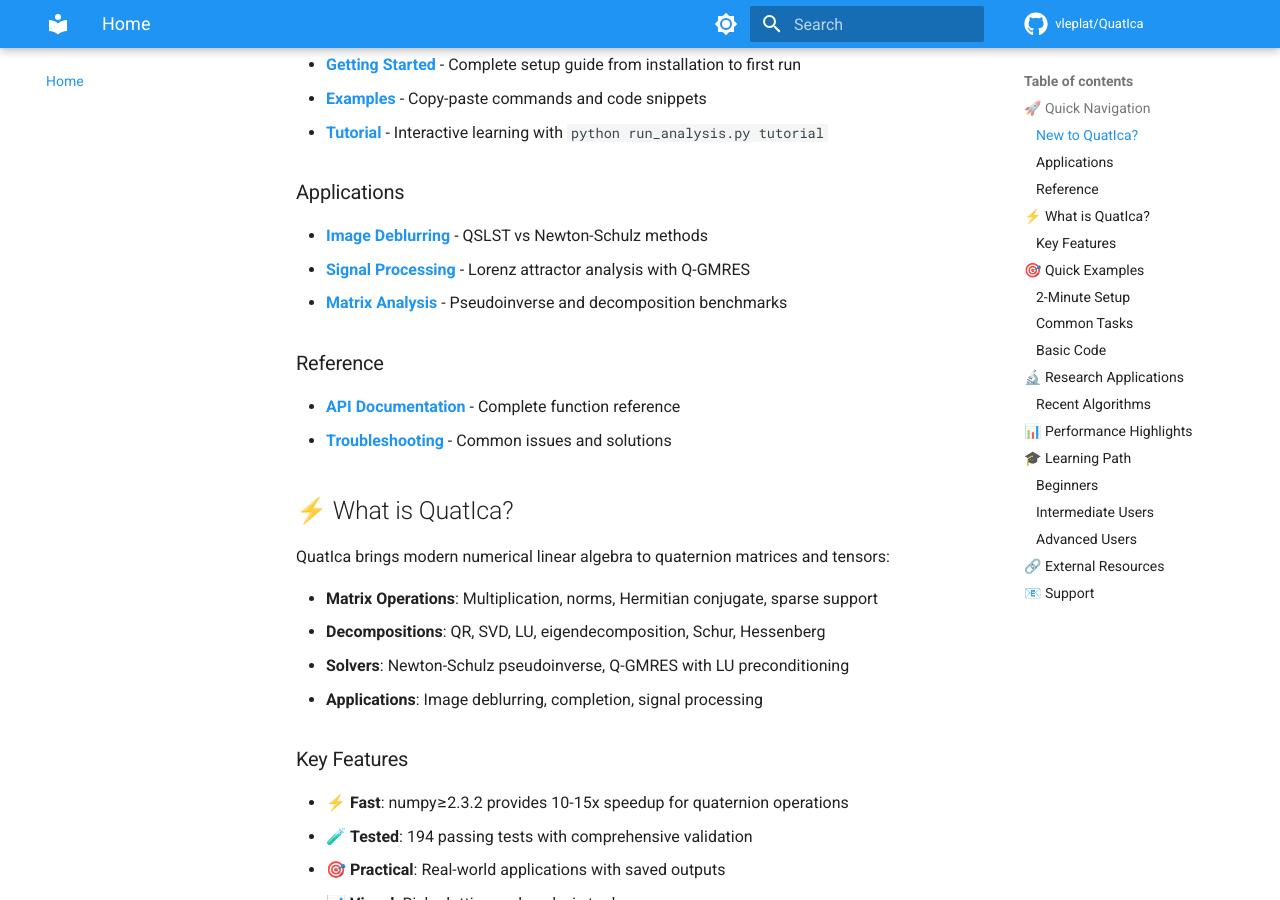
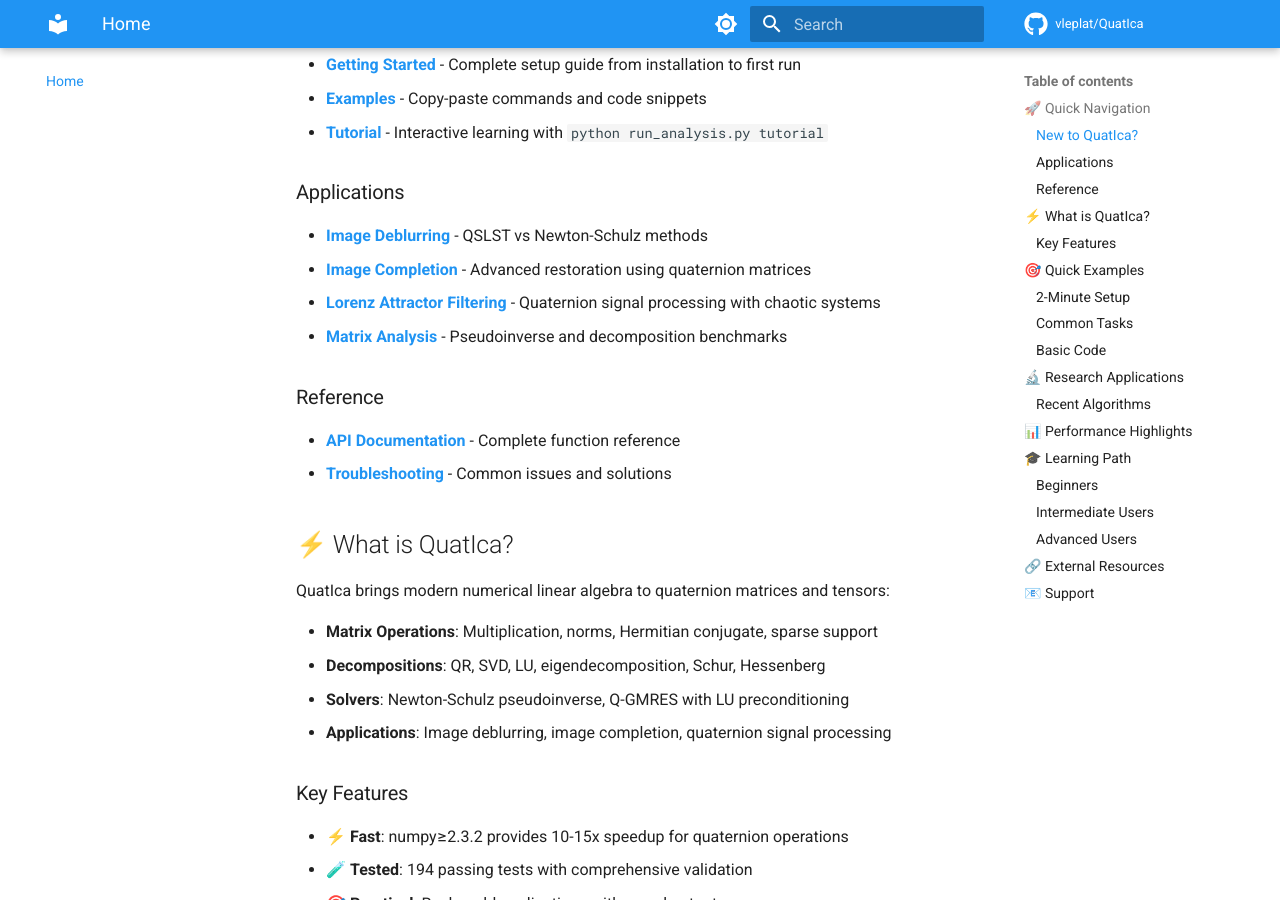
Before and after one commit to vleplat/QuatIca, an MkDocs documentation site: the page built from docs/index.md, in a window 1280 px wide and 900 px high, scrolled down 389 px. Built offline with MkDocs 1.6.1 and Material for MkDocs 9.7.7, drawn with Linux system fonts in a browser that asks for light colours; comment, search, counter and statistics services are not loaded; the version menu is left out; some of the changed text lies outside the part shown.

Commit message:
Update index.md Applications section with comprehensive application coverage
✅ Enhanced Applications section on homepage:

Updated Applications quick links:
- Added Image Completion application guide
- Added Lorenz Attractor Filtering application guide
- Maintained Image Deblurring application guide
- Updated all application references throughout index.md

Improvements:
- Complete coverage of all three major QuatIca applications
- Consistent application descriptions across the page
- Better navigation for intermediate users
- Professional presentation of application portfolio

The documentation homepage now accurately reflects QuatIca's
comprehensive application suite for quaternion linear algebra.

```diff
--- a/docs/index.md
+++ b/docs/index.md
@@ -11,7 +11,8 @@ Welcome to QuatIca - a comprehensive quaternion linear algebra library for Pytho
 
 ### Applications
 - **[Image Deblurring](applications/image_deblurring.md)** - QSLST vs Newton-Schulz methods
-- **[Signal Processing](examples.md#signal-processing)** - Lorenz attractor analysis with Q-GMRES
+- **[Image Completion](applications/image_completion.md)** - Advanced restoration using quaternion matrices
+- **[Lorenz Attractor Filtering](applications/lorenz_attractor.md)** - Quaternion signal processing with chaotic systems
 - **[Matrix Analysis](examples.md#matrix-decompositions)** - Pseudoinverse and decomposition benchmarks
 
 ### Reference
@@ -25,7 +26,7 @@ QuatIca brings modern numerical linear algebra to quaternion matrices and tensor
 - **Matrix Operations**: Multiplication, norms, Hermitian conjugate, sparse support
 - **Decompositions**: QR, SVD, LU, eigendecomposition, Schur, Hessenberg
 - **Solvers**: Newton-Schulz pseudoinverse, Q-GMRES with LU preconditioning
-- **Applications**: Image deblurring, completion, signal processing
+- **Applications**: Image deblurring, image completion, quaternion signal processing
 
 ### Key Features
 - ⚡ **Fast**: numpy≥2.3.2 provides 10-15x speedup for quaternion operations
@@ -113,7 +114,7 @@ QuatIca supports cutting-edge research in:
 
 ### Intermediate Users
 1. **[API Reference](api/utils.md)** - Function documentation
-2. **Applications**: Try image processing and signal analysis
+2. **Applications**: Try image deblurring, completion, and Lorenz attractor filtering
 3. **Custom matrices**: Learn quaternion matrix creation patterns
 
 ### Advanced Users
```
